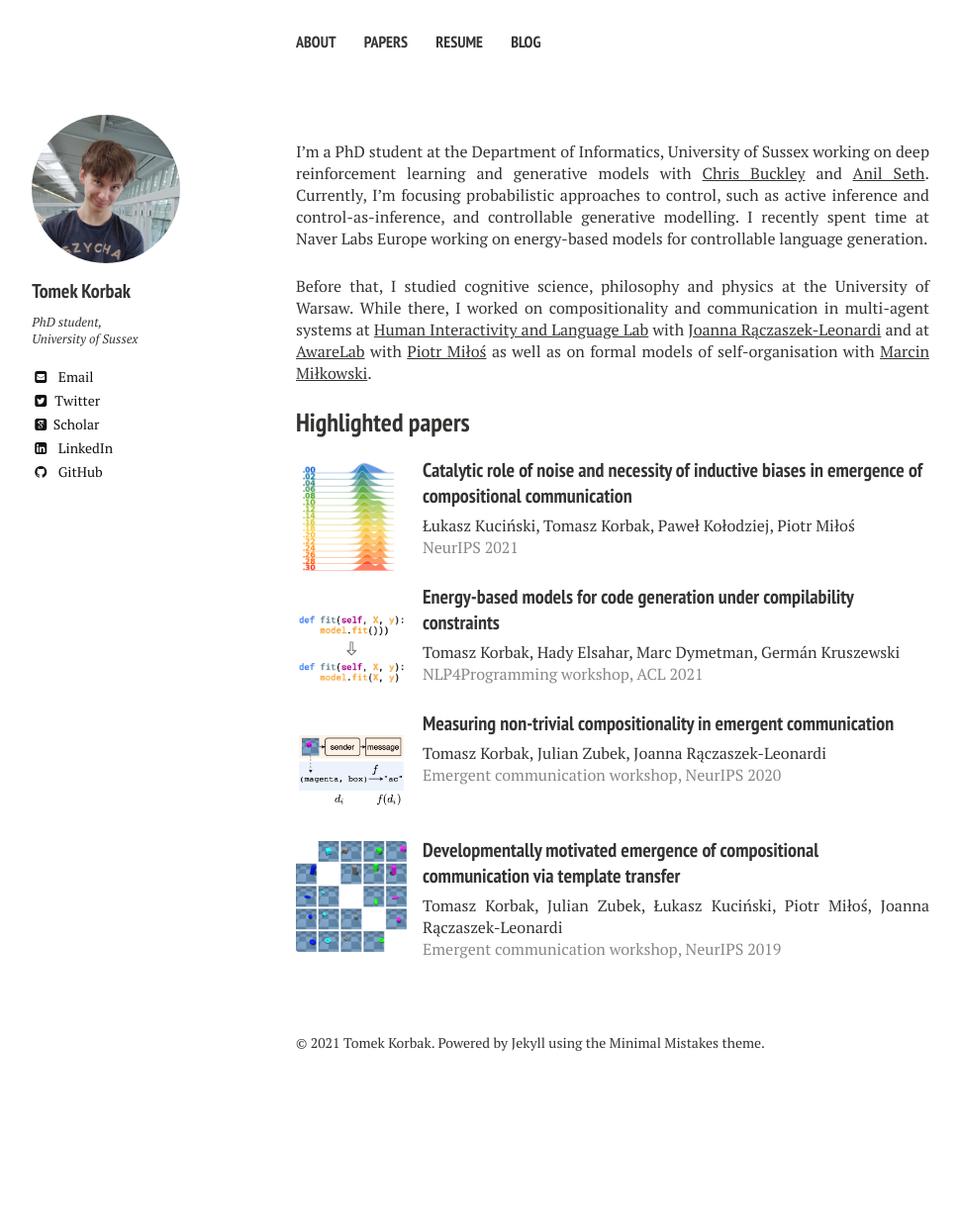
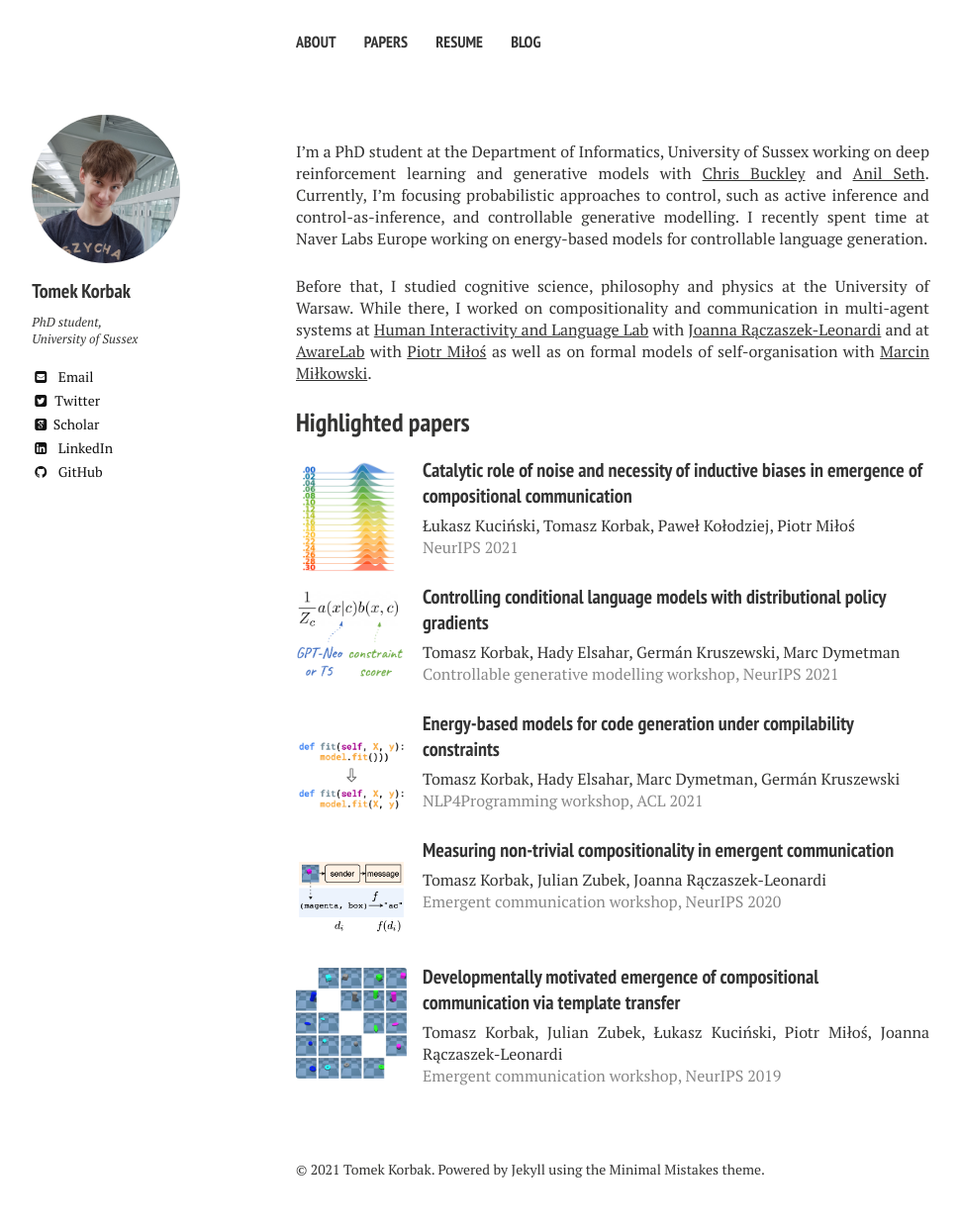
Before and after one commit to tomekkorbak/tomekkorbak.github.io, a Jekyll site: the page built from index.md, in a window 1280 px wide. Shown: the whole page at 99% size, without its empty margins (21-991 px from the left). Built offline with Jekyll 4.4.1, drawn with Linux system fonts in a browser that asks for light colours; nearby versions of some CDN libraries; some web fonts are replaced; before the commit the page ends 1112 px from its top, so only the background shows below that.

Commit message:
Add CDPG paper

```diff
--- a/index.md
+++ b/index.md
@@ -27,6 +27,30 @@ Before that, I studied cognitive science, philosophy and physics at the Universi
 
 <p class="buttons">
 <a href="https://arxiv.org/abs/2111.06464" target="_blank">arXiv</a>
+</p>
+</div>
+</li>
+
+
+<li>
+<div class="thumb">
+<a href="https://arxiv.org/abs/2112.00791">
+<img src="{{ site.url }}/images/thumbnails/cdpg4.png">
+</a>
+</div>
+
+
+<div class="text">
+<a href="https://arxiv.org/abs/2112.00791">
+<h3>Controlling conditional language models with distributional policy gradients</h3>
+</a>
+<p class="authors">Tomasz Korbak, Hady Elsahar, Germán Kruszewski, Marc Dymetman</p>
+<p class="venues">Controllable generative modelling workshop, NeurIPS 2021</p>
+
+<p class="buttons">
+
+<a href="https://arxiv.org/abs/2112.00791" target="_blank">ArXiv</a>
+
 </p>
 </div>
 </li>
```
Also changed, not shown: images/thumbnails/cdpg4.png (added).
